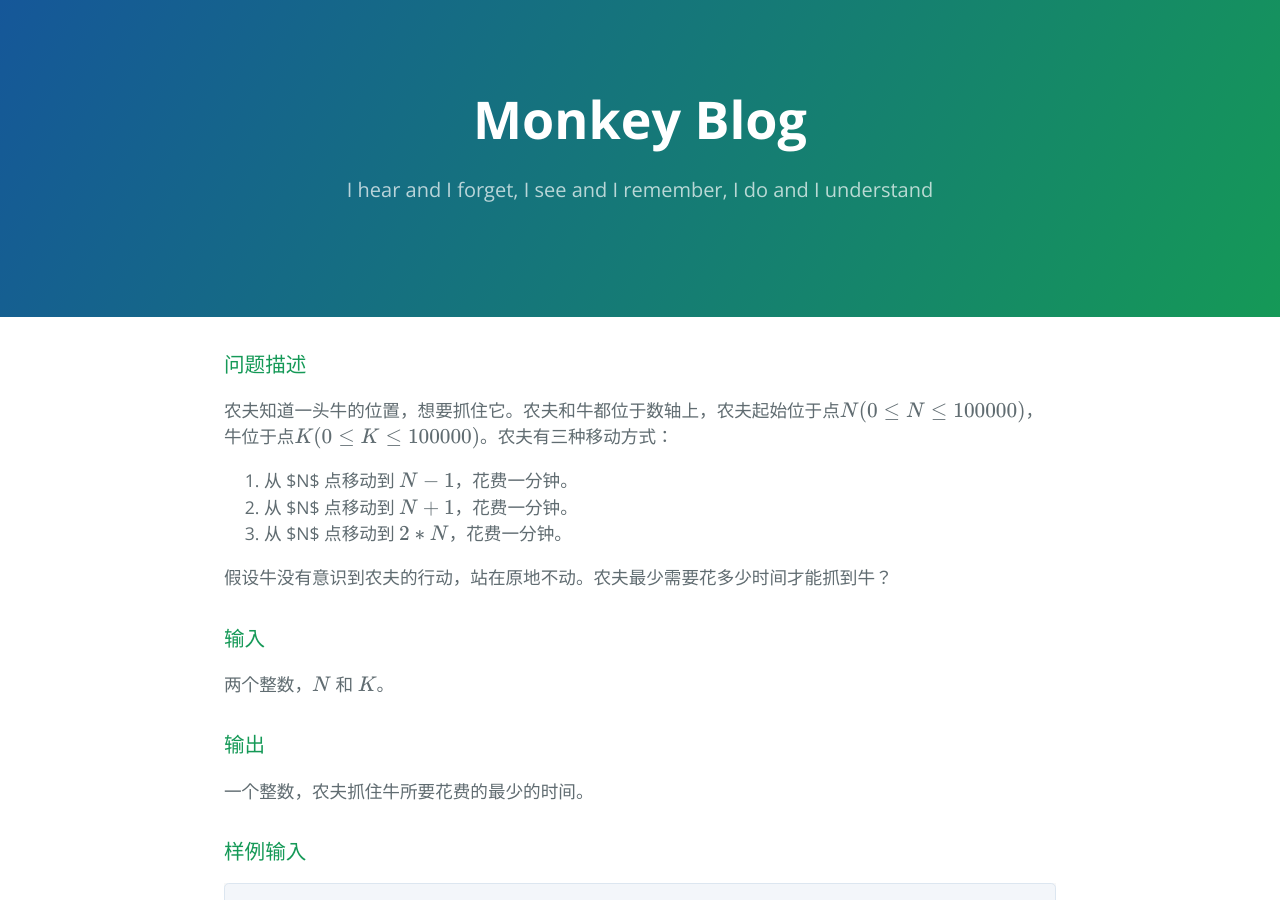
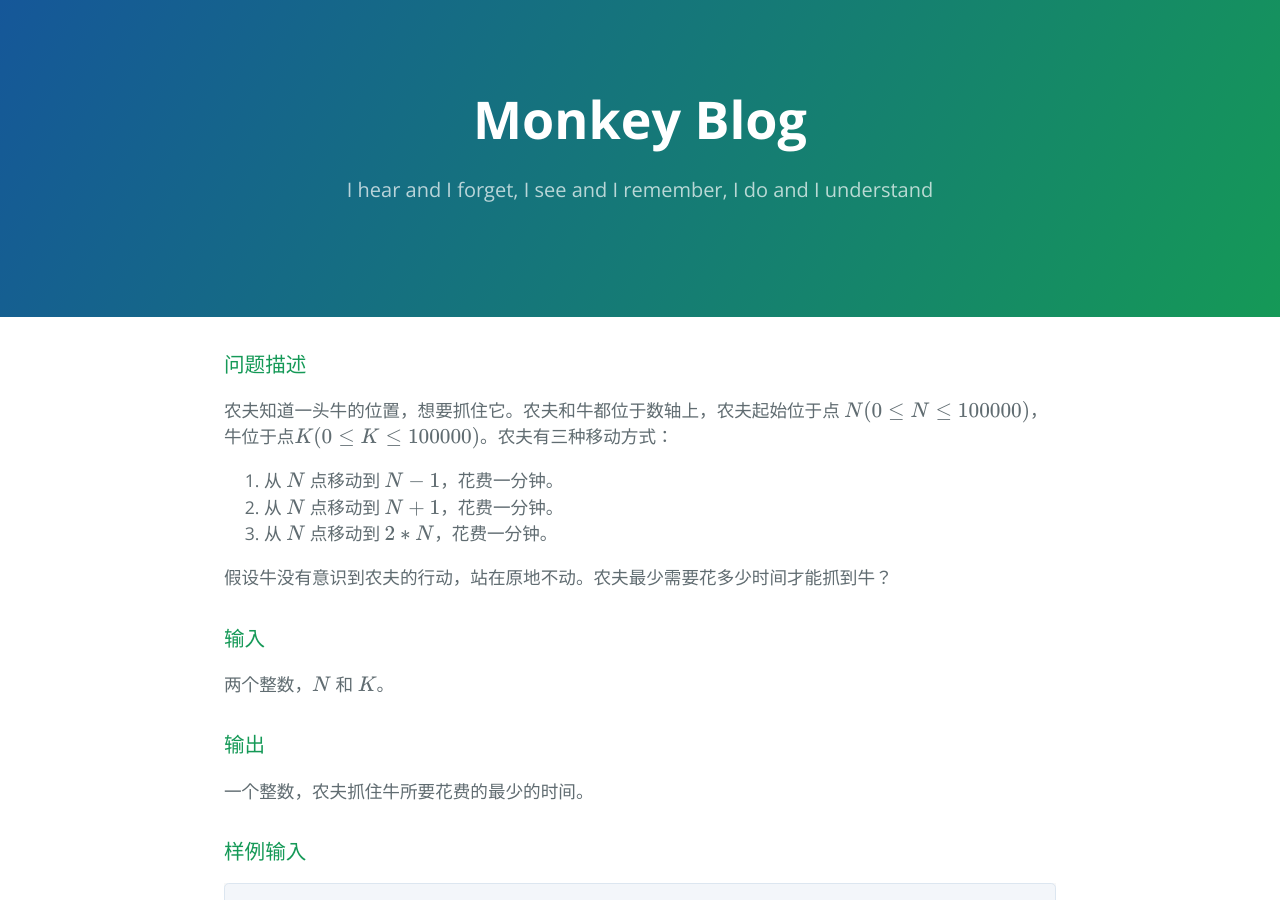
Before and after one commit to monkey-knight/monkey-knight.github.io, a Jekyll site: the page built from algorithms/BFS/catch_that_cow.md, in a window 1280 px wide and 900 px high. Built offline with Jekyll 4.4.1, drawn with Linux system fonts in a browser that asks for light colours; formulas are drawn with MathJax 3.

```diff
--- a/algorithms/BFS/catch_that_cow.md
+++ b/algorithms/BFS/catch_that_cow.md
@@ -5,17 +5,17 @@ title:  "Cache That Cow"
 
 ### 问题描述
 
-农夫知道一头牛的位置，想要抓住它。农夫和牛都位于数轴上，农夫起始位于点\\(N(0 \le N \le 100000)\\)，牛位于点\\(K(0 \le K \le 100000)\\)。农夫有三种移动方式：
+农夫知道一头牛的位置，想要抓住它。农夫和牛都位于数轴上，农夫起始位于点 $N(0 \le N \le 100000)$，牛位于点$K(0 \le K \le 100000)$。农夫有三种移动方式：
 
-1. 从 $N$ 点移动到 \\(N-1\\)，花费一分钟。
-2. 从 $N$ 点移动到 \\(N + 1\\)，花费一分钟。
-3. 从 $N$ 点移动到 \\(2 * N\\)，花费一分钟。
+1. 从 $N$ 点移动到 $N-1$，花费一分钟。
+2. 从 $N$ 点移动到 $N + 1$，花费一分钟。
+3. 从 $N$ 点移动到 $2 * N$，花费一分钟。
 
 假设牛没有意识到农夫的行动，站在原地不动。农夫最少需要花多少时间才能抓到牛？
 
 ### 输入
 
-两个整数，\\(N\\) 和 \\(K\\)。
+两个整数，$N$ 和 $K$。
 
 ### 输出
 
```
Also changed, not shown: _includes/head.html (+15 -0 lines).
